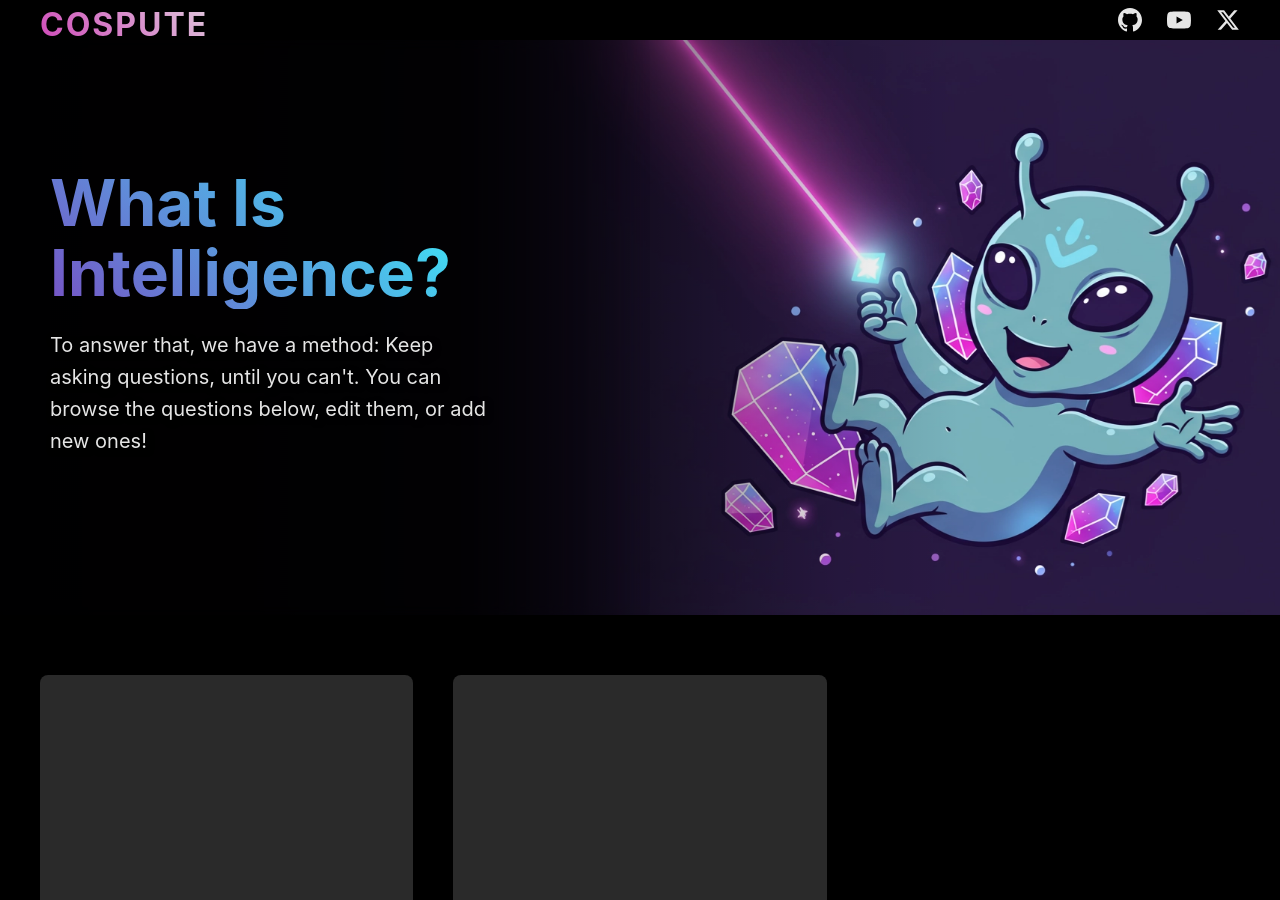
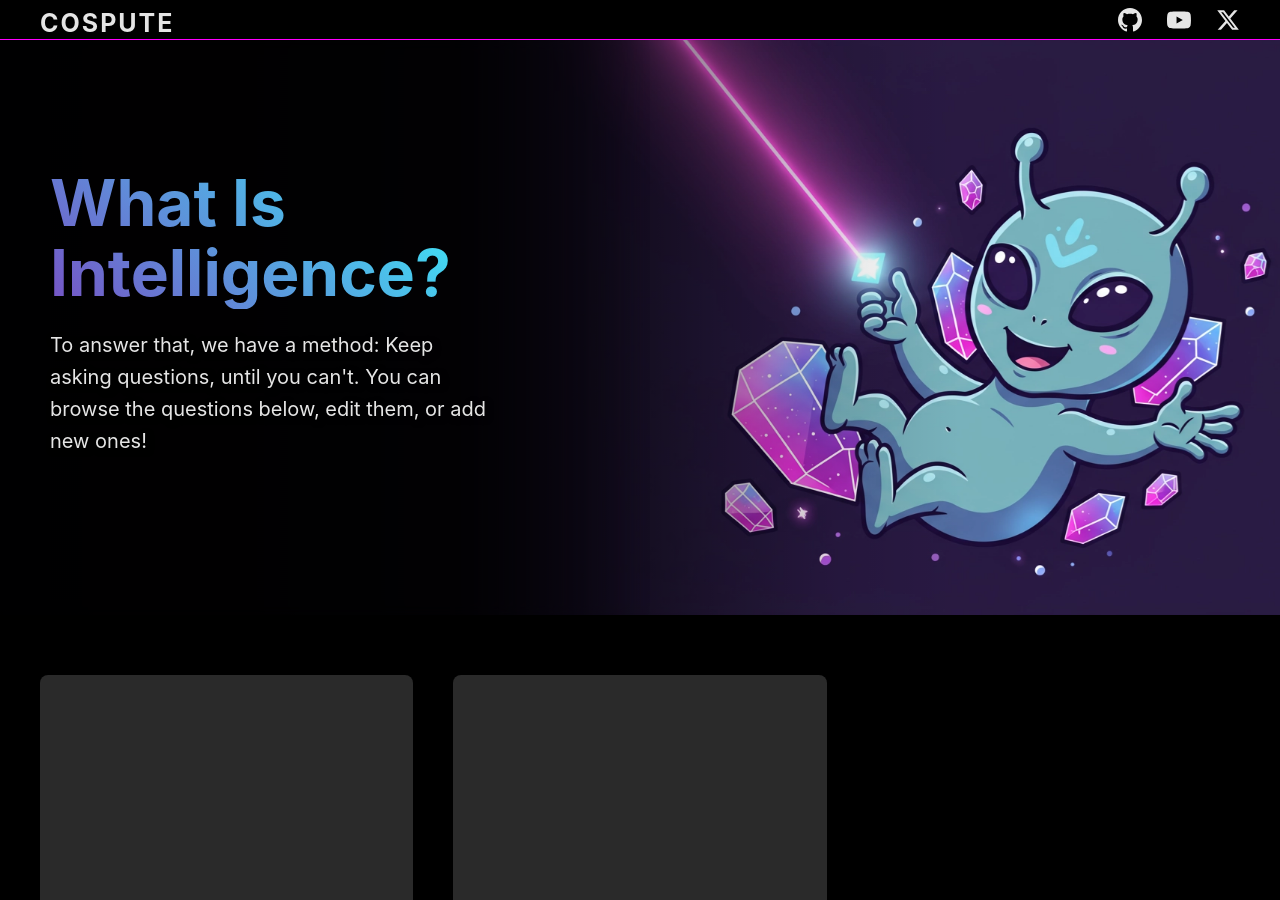
Before and after one commit to cospute/cospute.github.io, a Jekyll site: the page built from index.html, in a window 1280 px wide and 900 px high. Built offline with Jekyll 4.4.1, drawn with Linux system fonts in a browser that asks for light colours.

Commit message:
Update style.css

```diff
--- a/assets/css/style.css
+++ b/assets/css/style.css
@@ -28,13 +28,15 @@ header {
     background: rgba(0, 0, 0, 0.8);
     backdrop-filter: blur(10px);
     -webkit-backdrop-filter: blur(10px);
+    border-bottom: 1px solid #f0f;
 }
 
 .logo {
-    font-size: 32px;
+    padding-top: 3px;
+    font-size: 25px;
     font-weight: 700;
     -webkit-text-fill-color:transparent;
-    background:linear-gradient(45deg,#cf49b8,#dfc6dc);
+    background: #e5e5e5;
     -webkit-background-clip:text;
     letter-spacing: 2px;
     position: relative;
```
